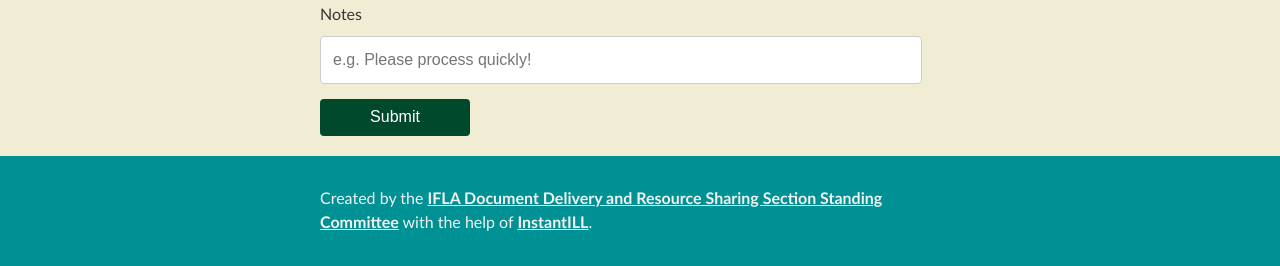
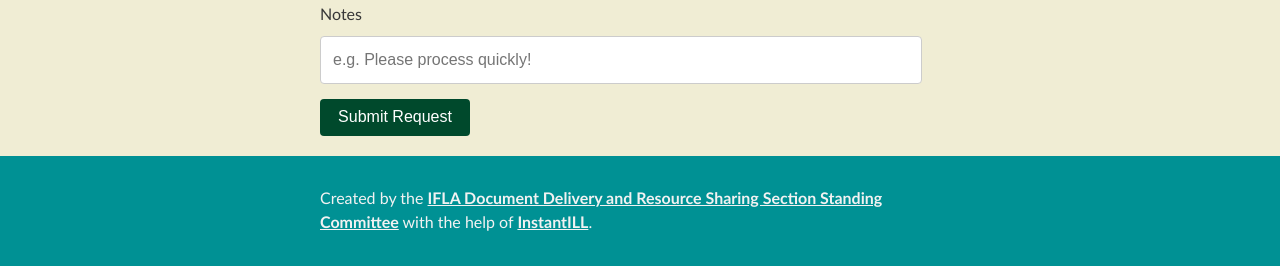
Before and after one commit to JosephMcArthur/rscvd-dev, a Jekyll site: the page built from book.html, in a window 1280 px wide. Shown: the part 1490-1756 px from the top of the page. Built offline with Jekyll 4.4.1, drawn with Linux system fonts in a browser that asks for light colours.

Commit message:
fix submit query

```diff
--- a/book.html
+++ b/book.html
@@ -41,7 +41,7 @@ layout: form
 <label>Notes</label>
 <p><input class="oabutton_form" type="text" id="other" placeholder="e.g. Please process quickly!"></p>
 
-<input class="oabutton_find" href="thanks" id="submit" aria-label="submit" style="min-width:150px;" type="submit">
+<input class="oabutton_find" href="thanks" id="submit" aria-label="submit" style="min-width:150px;" type="submit" value="Submit Request">
 
 </form>
 
--- a/paper.html
+++ b/paper.html
@@ -44,7 +44,7 @@ layout: form
 <label>Notes</label>
 <p><input class="oabutton_form" type="text" id="other" placeholder="e.g. Please process quickly!"></p>
 
-<input class="oabutton_find" href="/thanks" id="submit" aria-label="submit" style="min-width:150px;" type="submit">
+<input class="oabutton_find" href="/thanks" id="submit" aria-label="submit" style="min-width:150px;" type="submit" value="Submit Request">
 
 </form>
 
--- a/submit.html
+++ b/submit.html
@@ -27,7 +27,7 @@ We've got all the information we need about what you need.
 <label>Notes</label>
 <p><input class="oabutton_form" type="text" id="other" placeholder="e.g. Please process quickly!"></p>
 
-<input class="oabutton_find" href="thanks" id="submit" aria-label="submit" style="min-width:150px;" type="submit">
+<input class="oabutton_find" href="thanks" id="submit" aria-label="submit" style="min-width:150px;" type="submit" value="Submit Request">
 
 <!--<p class="check"><b>Show Paper Information</b></p>
 <div style="display: none" class="toggle">
```
